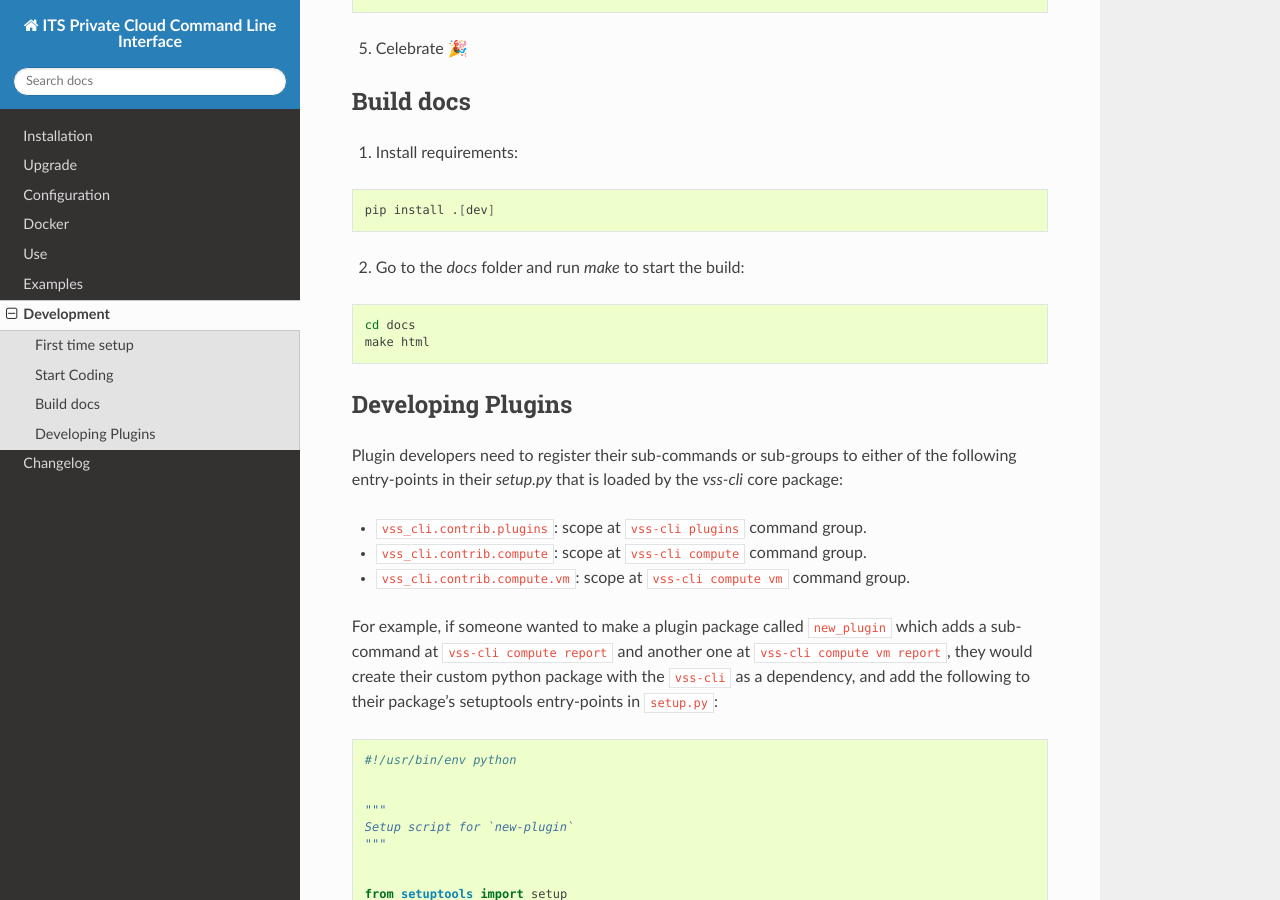
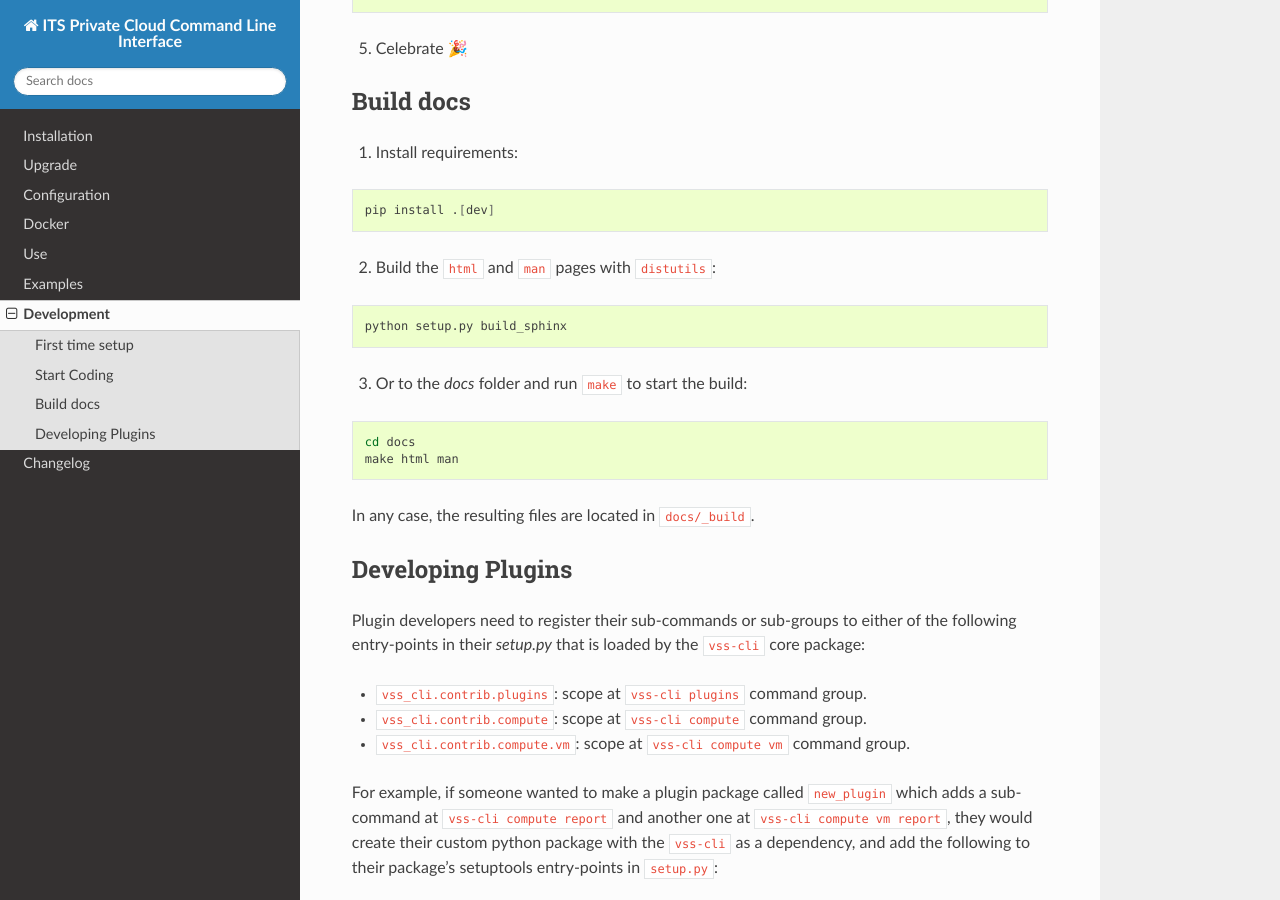
Before and after one commit to EIS-ITS/vss-cli, a Sphinx documentation site: the page built from docs/development.rst, in a window 1280 px wide and 900 px high, scrolled down 1214 px. Built offline with Sphinx 7.4.7 and the Read the Docs theme 2.0.0, drawn with Linux system fonts in a browser that asks for light colours; the version number could not be read and is left out.

Commit message:
Issue #57: docs/add man pages build - Distutils command build_sphinx to build pages   - setup.cfg   - setup.py - Add man pages to build process   - .gitlab-ci.yml - Add man pages to docker image   - docker/Dockerfile - Updating documentation   - docs/development.rst - fixes #57

```diff
--- a/docs/development.rst
+++ b/docs/development.rst
@@ -69,18 +69,26 @@ Build docs
 
     pip install .[dev]
 
-2. Go to the `docs` folder and run `make` to start the build:
+2. Build the ``html`` and ``man`` pages with ``distutils``:
+
+.. code-block:: bash
+
+    python setup.py build_sphinx
+
+3. Or to the `docs` folder and run ``make`` to start the build:
 
 .. code-block:: bash
 
     cd docs
-    make html
+    make html man
+
+In any case, the resulting files are located in ``docs/_build``.
 
 
 Developing Plugins
 ------------------
 Plugin developers need to register their sub-commands or sub-groups to either of the following entry-points
-in their `setup.py` that is loaded by the `vss-cli` core package:
+in their `setup.py` that is loaded by the ``vss-cli`` core package:
 
 - ``vss_cli.contrib.plugins``: scope at ``vss-cli plugins`` command group.
 - ``vss_cli.contrib.compute``: scope at ``vss-cli compute`` command group.
--- a/setup.cfg
+++ b/setup.cfg
@@ -38,3 +38,9 @@ known_first_party = tests
 forced_separate = tests
 combine_as_imports = true
 use_parentheses = true
+
+[build_sphinx]
+source-dir = docs
+config-dir = docs
+build-dir = docs/_build
+builder = html, man
--- a/setup.py
+++ b/setup.py
@@ -51,6 +51,7 @@ PROJECT_LICENSE = 'MIT'
 PROJECT_AUTHOR = 'University of Toronto'
 PROJECT_COPYRIGHT = f' 2019-{dt.now().year}, {PROJECT_AUTHOR}'
 PROJECT_URL = 'https://gitlab-ee.eis.utoronto.ca/vss/vss-cli'
+PROJECT_DOCS = 'https://eis.utorotno.ca/~vss/vss-cli'
 PROJECT_EMAIL = 'vss-apps@eis.utoronto.ca'
 MAINTAINER_EMAIL = 'vss-py@eis.utoronto.ca'
 
@@ -64,6 +65,8 @@ GITLAB_URL = f'https://gitlab-ee.eis.utoronto.ca/{GITLAB_PATH}'
 DOWNLOAD_URL = f'{GITLAB_URL}/archive/{__VERSION__}.zip'
 PROJECT_URLS = {
     'Bug Reports': f'{GITLAB_URL}/issues',
+    'Documentation': f'{PROJECT_DOCS}/',
+    'Source': f'{PROJECT_URL}'
 }
 
 TESTS_REQUIRE = [
```
Also changed, not shown: .bumpversion.cfg, .gitlab-ci.yml, 3 other files.
